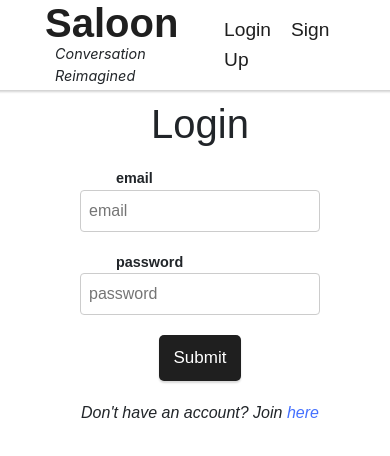
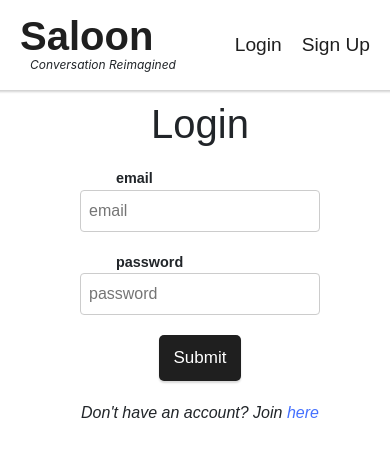
Before and after one commit to jackHedaya/saloon-client, a React (Create React App) app: page /login in a window 390 px wide. Shown: the top 456 px of the page. Built offline with nearby package versions, Linux system fonts and the light colour scheme.

Commit message:
Clean up header mobile view

```diff
--- a/src/components/styles/Header.scss
+++ b/src/components/styles/Header.scss
@@ -34,7 +34,7 @@
 
     clear: both;
     font-weight: normal;
-    font-size: 0.9em;
+    font-size: 0.75em;
     font-style: italic;
     float: right;
   }
@@ -68,8 +68,6 @@
       color: $main-color !important;
       background: none !important;
     }
-
-
   }
 
   .dropdown-item {
@@ -154,3 +152,21 @@ a {
     text-decoration: none;
   }
 }
+
+@media (max-width: 499px) {
+  .header {
+    height: calc($header-height);
+
+    #logo {
+      margin-left: 20px;
+    }
+
+    .login-account {
+      margin-right: 20px;
+    }
+  }
+
+  a {
+    color: black;
+  }
+}
```
